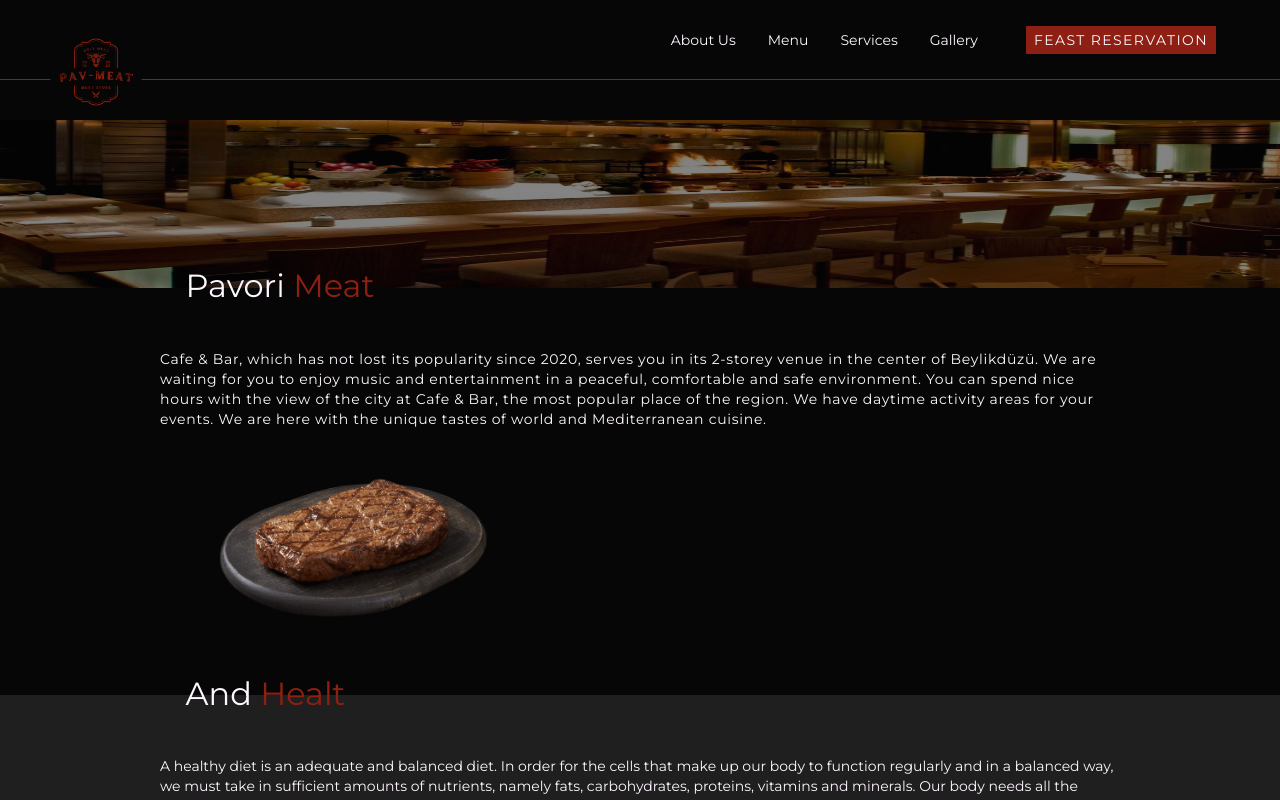
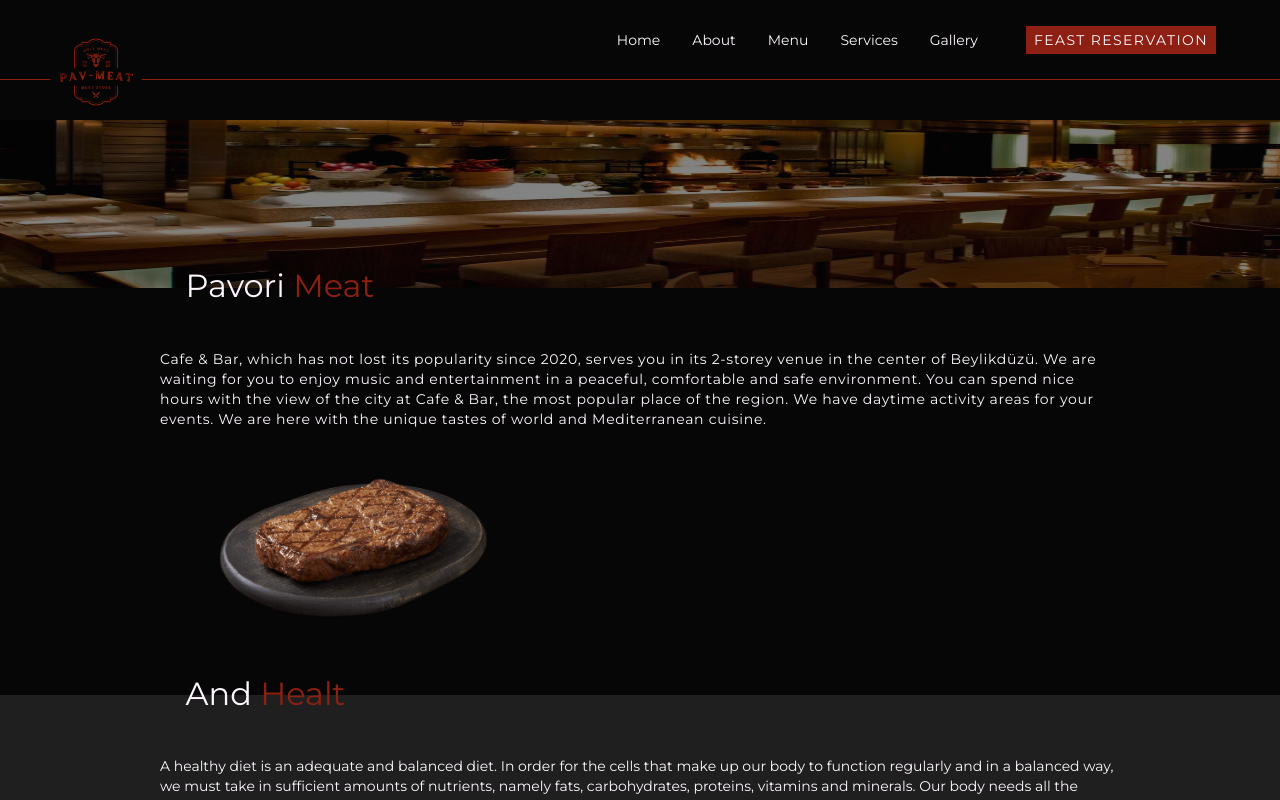
Before and after one commit to poyrazavsever/Restaurant-Website, a React (Create React App) app: page / in a window 1280 px wide. Built offline with nearby package versions, Linux system fonts and the light colour scheme.

Commit message:
refactor: Navbar updated with NavLink

```diff
--- a/src/Components/Navbar/DesktopNavbar.jsx
+++ b/src/Components/Navbar/DesktopNavbar.jsx
@@ -1,4 +1,5 @@
 import React from 'react'
+import {NavLink} from "react-router-dom"
 
 function DesktopNavbar() {
     return (
@@ -8,17 +9,21 @@ function DesktopNavbar() {
 
 
                 <ul className='flex gap-8 text-sm'>
+
                     <li>
-                        <a href="#about" className='lg-nav-item'>About Us</a>
+                        <NavLink to="/" className='lg-nav-item'>Home</NavLink>
                     </li>
                     <li>
-                        <a href="#menu" className='lg-nav-item'>Menu</a>
+                        <NavLink to="/about" className='lg-nav-item'>About</NavLink>
                     </li>
                     <li>
-                        <a href="#services" className='lg-nav-item'>Services</a>
+                        <NavLink to="/menu" className='lg-nav-item'>Menu</NavLink>
                     </li>
                     <li>
-                        <a href="#gallery" className='lg-nav-item'>Gallery</a>
+                        <NavLink to="/#services" className='lg-nav-item'>Services</NavLink>
+                    </li>
+                    <li>
+                        <NavLink to="/#gallery" className='lg-nav-item'>Gallery</NavLink>
                     </li>
                 </ul>
 
--- a/src/Components/Navbar/MobileNavbar.jsx
+++ b/src/Components/Navbar/MobileNavbar.jsx
@@ -1,7 +1,8 @@
 import React, { useState } from 'react'
 import { BiMenuAltRight, BiRestaurant, BiImages } from "react-icons/bi"
-import { AiFillInfoCircle, AiOutlineClose } from "react-icons/ai"
+import { AiFillInfoCircle, AiOutlineClose, AiFillHome } from "react-icons/ai"
 import { FaHandMiddleFinger } from "react-icons/fa"
+import {NavLink} from "react-router-dom"
 
 function MobileNavbar() {
 
@@ -35,23 +36,28 @@ function MobileNavbar() {
                 <ul className="flex gap-12 flex-col text-left">
 
                     <li className='sm-nav-item'>
+                        <AiFillHome className="w-5 h-5" />
+                        <NavLink to="/">Home</NavLink>
+                    </li>
+
+                    <li className='sm-nav-item'>
                         <AiFillInfoCircle className="w-5 h-5" />
-                        <a href="#about">About Us</a>
+                        <NavLink to="/about">About</NavLink>
                     </li>
 
                     <li className='sm-nav-item'>
                         <BiRestaurant className="w-5 h-5" />
-                        <a href="#menu">Menu</a>
+                        <NavLink to="/menu">Menu</NavLink>
                     </li>
 
                     <li className='sm-nav-item'>
                         <FaHandMiddleFinger className="w-5 h-5" />
-                        <a href="#services">Services</a>
+                        <NavLink to="/#services">Services</NavLink>
                     </li>
 
                     <li className='sm-nav-item'>
                         <BiImages className="w-5 h-5 " />
-                        <a href="#gallery">Gallery</a>
+                        <NavLink to="/#gallery">Gallery</NavLink>
                     </li>
 
                 </ul>
```
